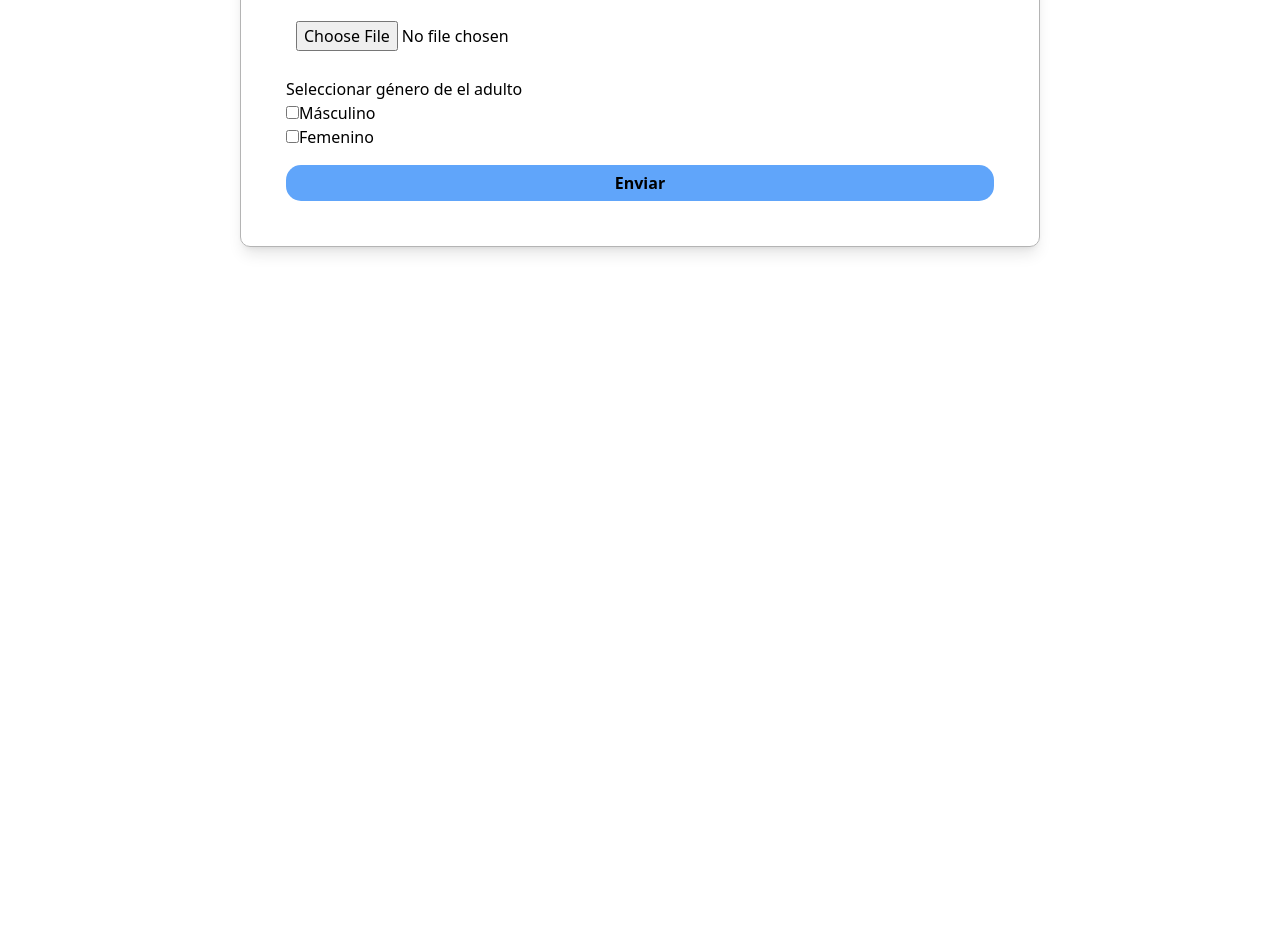
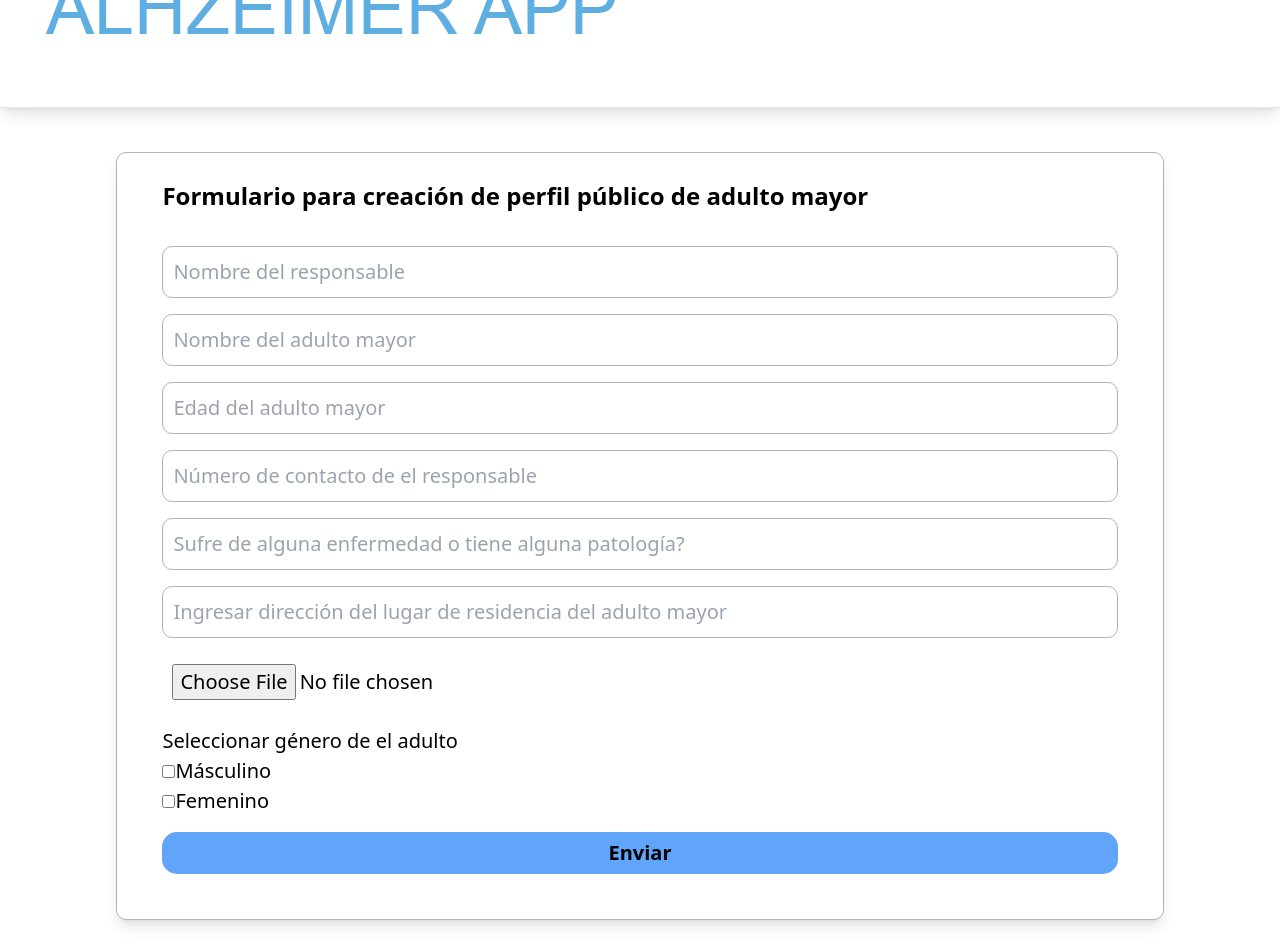
Before and after one commit to Eliman-C5/web-app-alzhaimer, a Next.js app: page /registrar in a window 1280 px wide. Shown: the part 600-1544 px from the top of the page. Before the commit the page ends 901 px from the top, so only its background shows below. Built offline with nearby package versions, Linux system fonts and the light colour scheme; no server answers.

Commit message:
Haciendo responsive

```diff
--- a/next.config.js
+++ b/next.config.js
@@ -1,4 +1,6 @@
 /** @type {import('next').NextConfig} */
-const nextConfig = {}
+const nextConfig = {
+
+}
 
 module.exports = nextConfig
--- a/src/app/globals.css
+++ b/src/app/globals.css
@@ -4,10 +4,7 @@
 
 body {
   background-color: white;
-}
-
-main {
-  /* width: 100vw; */
+  font-size: 16px;
 }
 
 form {
@@ -18,8 +15,8 @@ form {
     display: flex;
     flex-direction: column;
     justify-content: center;
-    width: 85%;
-    padding: 25px 45px 45px 45px;
+    width: 95%;
+    padding: 25px 15px 25px 15px;
 }
 
 @media screen and (min-width: 1050px) {
@@ -34,3 +31,16 @@ input {
   outline: none;
   padding: 10px;
 }
+
+@media screen and (min-width: 550px) {
+  form {
+    width: 85%;
+    padding: 25px 45px 45px 45px;
+  }
+}
+
+@media screen and (min-width: 1024px) {
+  body, p {
+    font-size: 20px;
+  }
+}
--- a/src/app/layout.tsx
+++ b/src/app/layout.tsx
@@ -1,5 +1,6 @@
 import { Navbar } from '@/components/Navbar'
 import './globals.css'
+import { FormProvider } from '@/context/FormProvider'
 // import { Inter } from 'next/font/google'
 
 // const inter = Inter({ subsets: ['latin'] })
@@ -18,7 +19,9 @@ export default function RootLayout({
     <html lang="en">
       <body>
         <Navbar />
+        <FormProvider>
         {children}
+        </FormProvider>
       </body>
     </html>
   )
--- a/src/app/registrar/page.tsx
+++ b/src/app/registrar/page.tsx
@@ -1,35 +1,28 @@
 'use client'
 
-import { InputComponent } from '@/components/InputComponent'
-import { inputProps, userProps } from '@/interfaces/app_interfaces'
+import { FormComponent } from '@/components/FormComponent'
+import { FormContext } from '@/context/FormProvider'
 import { client } from '@/sanity/schemas'
-import { useRouter } from 'next/navigation'
-import React from 'react'
-import {useState} from 'react'
+//import * as fs from 'node:fs';
+//import { createReadStream } from 'fs'
+//import { basename } from 'path'
+import React, { useState, useContext } from 'react'
 
 export default function Page() {
 
   const [profilePage, setProfilePage] = useState<string>('/404');
   const [isDataCorrect, setIsDataCorrect] = useState<boolean>(false);
-  const [datosFormulario, setDatosFormularios] = useState<userProps>({
-    username: '',
-    adultname: '',
-    adultage: null,
-    userphone: null,
-    image: '',
-    genre: '',
-    illnes: '',
-    adultAddress: '',
-    id: Math.round(Math.random() * 10000000)
-  })
-  const [value, setValue] = useState<string>()
+  const [imageAsset, setImageAsset] = useState<any>()
+
+  const {datosFormulario, setDatosFormulario} = useContext(FormContext)
 
   //Cambiar el any
   const onSubmit = (e: any) => {
     e.preventDefault();
 
-    console.log(datosFormulario.id, value)
+    console.log(datosFormulario.id, imageAsset[0])
 
+    //Creando el doc
     const doc = {
       _type: 'users',
       id: datosFormulario.id,
@@ -46,114 +39,46 @@ export default function Page() {
     client.create(doc)
     .catch(error => console.log(error));
 
+    //Enviando imagen
+    client.assets.upload('image', imageAsset[0].type, {
+      filename: imageAsset[0].name
+    })
+    .then(imageRespond => {
+      return client.patch(String(datosFormulario.id))
+      .set({
+        theImageField: {
+          _type: 'image',
+          asset: {
+            _type: "reference",
+            _ref: imageRespond._id
+          }
+        }
+      })
+      .commit()
+    })
+    .then(() => console.log('done'))
+
+    //Trae los datos de Sanity
     client.fetch('*[_type == "users"]').then(res => console.log(res))
 
+    //Establecer el id de la pagina de perfil
     setProfilePage(`/profile/${datosFormulario.id}`)
 
+    //Mostrar boton que redirige a la pagina de perfil
     setIsDataCorrect(true);
 
-    setDatosFormularios({...datosFormulario, id: Math.round(Math.random() * 10000000)})
+    //Cambiar id por si quieren volver a registrar a alguien
+    setDatosFormulario({...datosFormulario, id: Math.round(Math.random() * 10000000)})
 
     console.log(datosFormulario.id, 'nuevo');
   }
 
-  const router = useRouter();
-
-  const inputsInfo: inputProps[] = [
-    {
-      id: 1,
-      placeholder: 'Nombre del responsable',
-      type: 'string',
-      onChangeFn: (e: React.ChangeEvent<HTMLInputElement>) => setDatosFormularios({...datosFormulario, username: e.target.value})
-    },
-    {
-      id: 2,
-      placeholder: 'Nombre del adulto mayor',
-      type: 'string',
-      onChangeFn: (e: React.ChangeEvent<HTMLInputElement>) => setDatosFormularios({...datosFormulario, adultname: e.target.value})
-    },
-    {
-      id: 3,
-      placeholder: 'Edad del adulto mayor',
-      type: 'number',
-      onChangeFn: (e: React.ChangeEvent<HTMLInputElement>) => setDatosFormularios({...datosFormulario, adultage: e.target.valueAsNumber})
-    },
-    {
-      id: 4,
-      placeholder: 'Número de contacto de el responsable',
-      type: 'number',
-      onChangeFn: (e: React.ChangeEvent<HTMLInputElement>) => setDatosFormularios({...datosFormulario, userphone: e.target.valueAsNumber})
-    },
-    {
-      id: 5,
-      placeholder: 'Sufre de alguna enfermedad o tiene alguna patología?',
-      type: 'string',
-      onChangeFn: (e: React.ChangeEvent<HTMLInputElement>) => setDatosFormularios({...datosFormulario, illnes: e.target.value})
-    },
-    {
-      id: 6,
-      placeholder: 'Ingresar dirección del lugar de residencia del adulto mayor',
-      type: 'string',
-      onChangeFn: (e: React.ChangeEvent<HTMLInputElement>) => setDatosFormularios({...datosFormulario, adultAddress: e.target.value})
-    },
-  ]
-
   return (
-    <main className="flex min-h-screen flex-col items-center justify-between lg:p-[24px]" onSubmit={onSubmit}>
-
-      <form className='shadow-lg gap-4'>
-
-        <h2 className="text-[22px] sm:text-[24px] font-bold mb-4">Formulario para creación de perfil público de adulto mayor</h2>
-
-        {
-          inputsInfo.map(input => <InputComponent
-            type={input.type}
-            placeholder={input.placeholder}
-            key={input.id}
-            onChange={input.onChangeFn}
-          />)
-        }
-
-        <input type="file" name="imagen" id="imagen" accept="image/png, image/jpeg" onChange={(e) => setValue(e.target.value)} />
-
-        <fieldset>
-          <legend>Seleccionar género de el adulto</legend>
-
-          <div className="">
-            <input
-              type="checkbox"
-              id="masculino"
-              name="masculino"
-              onClick={() => setDatosFormularios({...datosFormulario, genre: 'Masculino'})}
-            />
-            <label>Másculino</label>
-          </div>
-
-          <div className="">
-            <input
-              type="checkbox"
-              id="femenino"
-              name="femenino"
-              onClick={() => setDatosFormularios({...datosFormulario, genre: 'Femenino'})}
-            />
-            <label>Femenino</label>
-          </div>
-
-        </fieldset>
-
-        <input type="number" name="id" id="id" className='hidden' value={datosFormulario.id} />
-
-        <button className="w-full rounded-[15px] bg-blue-400 hover:opacity-90 py-[6px] font-bold">Enviar</button>
-
-      </form>
-
-      <button
-        onClick={() => router.push(profilePage)}
-        className={`rounded-[15px] bg-blue-400 text-white hover:opacity-90 py-[6px] font-bold ${isDataCorrect ? 'block' : 'hidden'} `}
-      >
-      Ir a la página de perfil del usuario
-      </button>
-
-    </main>
+    <FormComponent
+      onSubmit={onSubmit}
+      profilePage={profilePage}
+      isDataCorrect={isDataCorrect}
+      setImageAsset={setImageAsset}
+    />
   )
 }
--- /dev/null
+++ b/src/components/FormComponent.tsx
@@ -0,0 +1,126 @@
+import { FormContext } from '@/context/FormProvider'
+import { inputProps } from '@/interfaces/app_interfaces'
+import React, { useContext } from 'react'
+import { InputComponent } from './InputComponent'
+import { useRouter } from 'next/navigation'
+
+type formComponentTypes = {
+  onSubmit: any,
+  setImageAsset: any,
+  profilePage: string,
+  isDataCorrect: boolean
+}
+
+export const FormComponent = ({onSubmit, setImageAsset, profilePage, isDataCorrect}: formComponentTypes) => {
+
+  const {datosFormulario, setDatosFormulario} = useContext(FormContext)
+
+  const inputsInfo: inputProps[] = [
+    {
+      id: 1,
+      placeholder: 'Nombre del responsable',
+      type: 'string',
+      onChangeFn: (e: React.ChangeEvent<HTMLInputElement>) => setDatosFormulario({...datosFormulario, username: e.target.value})
+    },
+    {
+      id: 2,
+      placeholder: 'Nombre del adulto mayor',
+      type: 'string',
+      onChangeFn: (e: React.ChangeEvent<HTMLInputElement>) => setDatosFormulario({...datosFormulario, adultname: e.target.value})
+    },
+    {
+      id: 3,
+      placeholder: 'Edad del adulto mayor',
+      type: 'number',
+      onChangeFn: (e: React.ChangeEvent<HTMLInputElement>) => setDatosFormulario({...datosFormulario, adultage: e.target.valueAsNumber})
+    },
+    {
+      id: 4,
+      placeholder: 'Número de contacto de el responsable',
+      type: 'number',
+      onChangeFn: (e: React.ChangeEvent<HTMLInputElement>) => setDatosFormulario({...datosFormulario, userphone: e.target.valueAsNumber})
+    },
+    {
+      id: 5,
+      placeholder: 'Sufre de alguna enfermedad o tiene alguna patología?',
+      type: 'string',
+      onChangeFn: (e: React.ChangeEvent<HTMLInputElement>) => setDatosFormulario({...datosFormulario, illnes: e.target.value})
+    },
+    {
+      id: 6,
+      placeholder: 'Ingresar dirección del lugar de residencia del adulto mayor',
+      type: 'string',
+      onChangeFn: (e: React.ChangeEvent<HTMLInputElement>) => setDatosFormulario({...datosFormulario, adultAddress: e.target.value})
+    },
+  ]
+
+  const router = useRouter();
+
+  return (
+    <main className="flex min-h-screen flex-col items-center justify-between lg:p-[24px]" onSubmit={onSubmit}>
+
+      <form className='shadow-lg gap-4'>
+
+        <h2 className="text-[22px] sm:text-[24px] font-bold mb-4">Formulario para creación de perfil público de adulto mayor</h2>
+
+        {
+          inputsInfo.map(input => <InputComponent
+            type={input.type}
+            placeholder={input.placeholder}
+            key={input.id}
+            onChange={input.onChangeFn}
+          />)
+        }
+
+        <input
+          type="file"
+          name="imagen"
+          id="imagen"
+          accept="image/png, image/jpeg"
+          onChange={(e) => {
+            setImageAsset(e.target.files)
+            console.log(e.target.files)
+          }}
+        />
+
+        <fieldset>
+          <legend>Seleccionar género de el adulto</legend>
+
+          <div className="">
+            <input
+              type="checkbox"
+              id="masculino"
+              name="masculino"
+              onClick={() => setDatosFormulario({...datosFormulario, genre: 'Masculino'})}
+            />
+            <label>Másculino</label>
+          </div>
+
+          <div className="">
+            <input
+              type="checkbox"
+              id="femenino"
+              name="femenino"
+              onClick={() => setDatosFormulario({...datosFormulario, genre: 'Femenino'})}
+            />
+            <label>Femenino</label>
+          </div>
+
+        </fieldset>
+
+        <input type="number" name="id" id="id" className='hidden' value={datosFormulario.id} />
+
+        <button className="w-full rounded-[15px] bg-blue-400 hover:opacity-90 py-[6px] font-bold">Enviar</button>
+
+      </form>
+
+      <button
+        onClick={() => router.push(profilePage)}
+        className={`rounded-[15px] bg-blue-400 text-white hover:opacity-90 py-[6px] font-bold ${isDataCorrect ? 'block' : 'hidden'} `}
+      >
+      Ir a la página de perfil del usuario
+      </button>
+
+    </main>
+  )
+}
--- /dev/null
+++ b/src/context/FormProvider.tsx
@@ -0,0 +1,30 @@
+'use client'
+
+import { formTypes, propChildren, userProps } from '@/interfaces/app_interfaces';
+import React, { createContext, useState } from 'react'
+
+export const FormContext = createContext<formTypes>({} as formTypes);
+
+export const FormProvider = ({children}: propChildren) => {
+
+  const [datosFormulario, setDatosFormulario] = useState<userProps>({
+    username: '',
+    adultname: '',
+    adultage: null,
+    userphone: null,
+    image: '',
+    genre: '',
+    illnes: '',
+    adultAddress: '',
+    id: Math.round(Math.random() * 10000000)
+  })
+
+  return (
+    <FormContext.Provider value={{
+      datosFormulario,
+      setDatosFormulario
+    }}>
+    {children}
+    </FormContext.Provider>
+  )
+}
--- a/src/interfaces/app_interfaces.tsx
+++ b/src/interfaces/app_interfaces.tsx
@@ -1,4 +1,4 @@
-import { ReactNode } from 'react';
+import { ChangeEvent, ReactNode } from 'react';
 
 export interface PropChildren {
   children: ReactNode
@@ -8,6 +8,10 @@ export type NavbarProps = {
   src: string,
   name: string
 }[]
+
+export type propChildren = {
+  children: ReactNode
+}
 
 export type inputProps = {
   id: number,
@@ -21,9 +25,14 @@ export type userProps = {
   adultname: string,
   adultage: number | null,
   userphone: number | null,
-  image: string,
+  image: string | ChangeEvent<HTMLInputElement> | null | FileList,
   genre: string,
   illnes: string,
   adultAddress: string,
   id: number
 }
+
+export type formTypes = {
+  datosFormulario: userProps,
+  setDatosFormulario: React.Dispatch<React.SetStateAction<userProps>>
+}
```
Also changed, not shown: src/app/page.tsx (+11 -2 lines), src/components/Navbar.tsx (+5 -2 lines).
